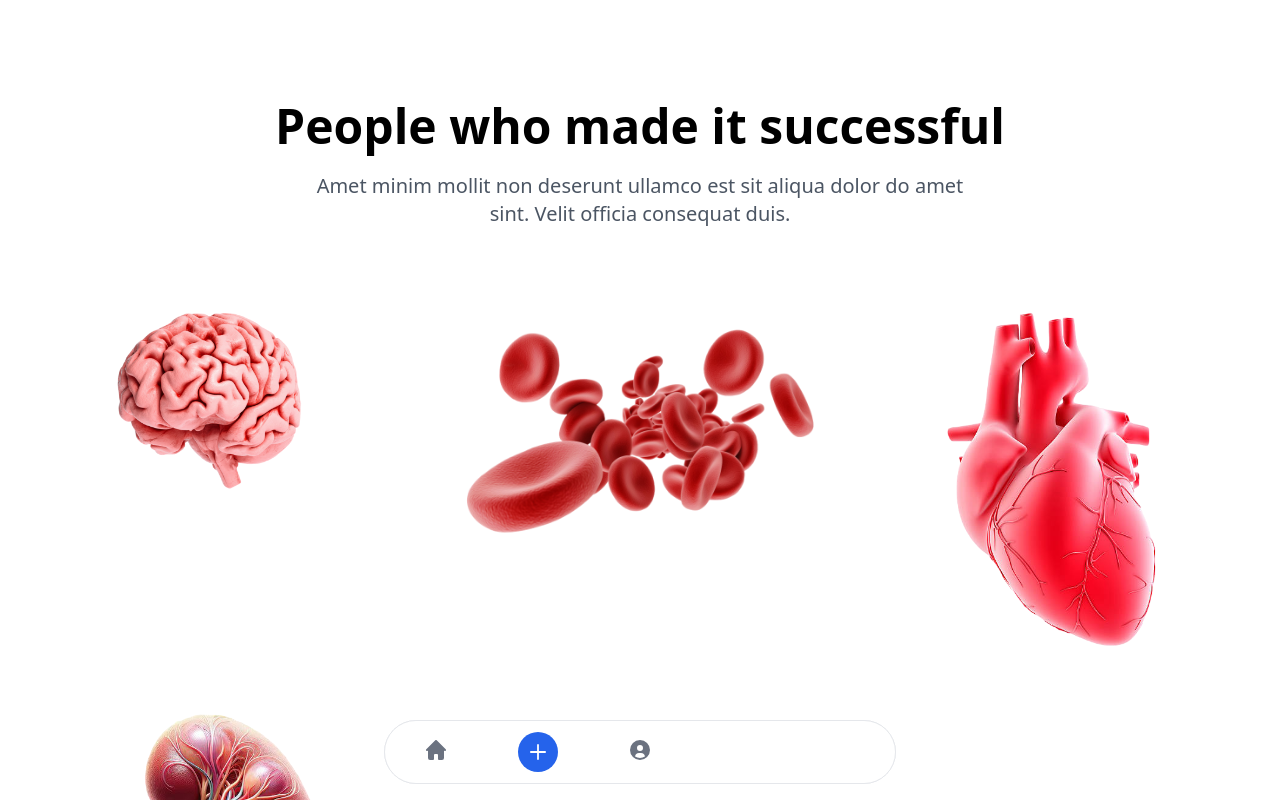
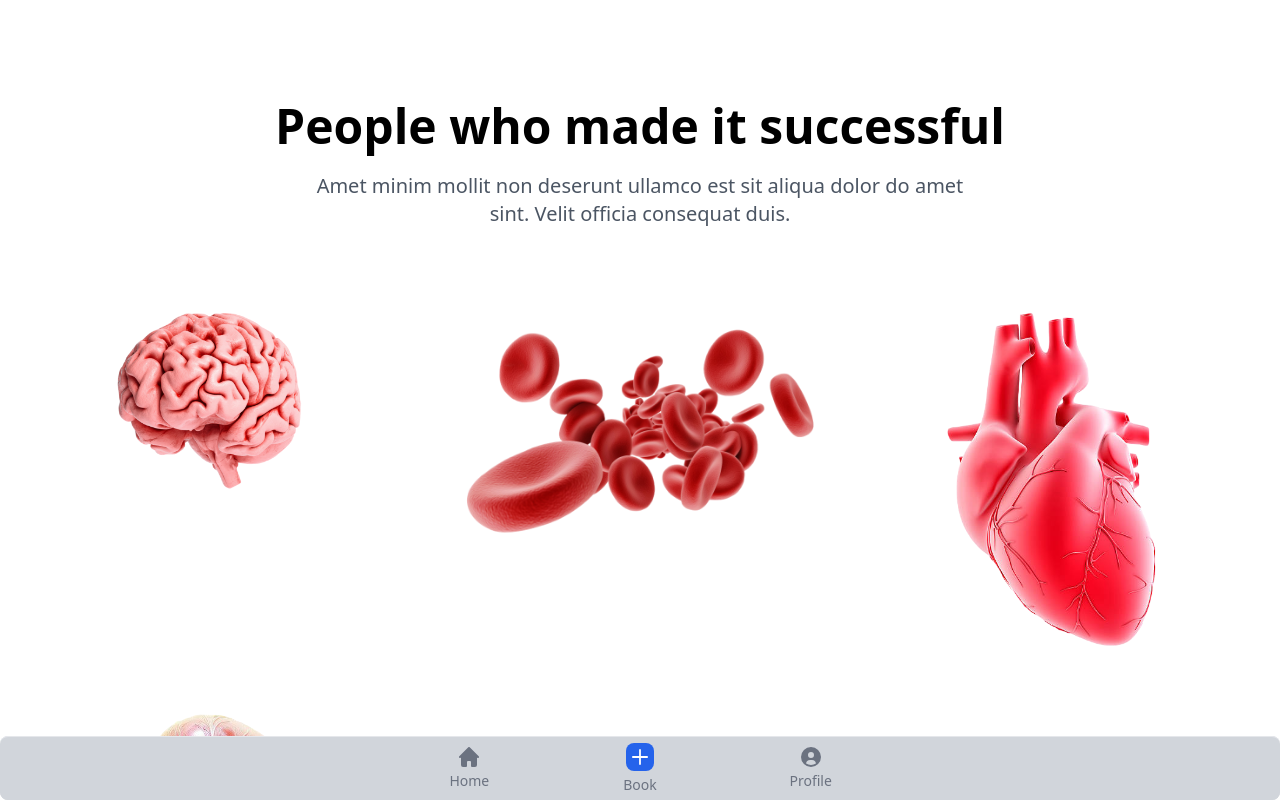
Before and after one commit to Sandile88/webApp, a Next.js app in the folder client/: page / in a window 1280 px wide. Shown: the top 800 px of the page. Built offline with nearby package versions, Linux system fonts and the light colour scheme.

Commit message:
fixed the bottom navbar

```diff
--- a/client/app/components/BottomNav.tsx
+++ b/client/app/components/BottomNav.tsx
@@ -1,49 +1,44 @@
 import React from 'react'
 import Link from 'next/link';
-import MobileClinic from '../mobileclinic/page';
 
 const BottomNav = () => {
   return (
     <section>
-
-
-<div className="fixed z-50 w-full h-16 max-w-lg -translate-x-1/2 bg-white border border-gray-200 rounded-full bottom-4 left-1/2 dark:bg-gray-700 dark:border-gray-600">
-    <div className="grid h-full max-w-lg grid-cols-5 mx-auto">
-        <Link href="/home" data-tooltip-target="tooltip-home" type="button" className="inline-flex flex-col items-center justify-center px-5 rounded-s-full hover:bg-gray-50 dark:hover:bg-gray-800 group">
+      <div className="fixed bottom-0 w-full h-16 bg-gray-300 border-t rounded-lg border-gray-200">
+        <div className="grid h-full max-w-lg grid-cols-3 mx-auto">
+          <Link
+            href="/home"
+            className="inline-flex flex-col items-center justify-center hover:bg-gray-50 group"
+          >
             <svg className="w-5 h-5 mb-1 text-gray-500 dark:text-gray-400 group-hover:text-blue-600 dark:group-hover:text-blue-500" aria-hidden="true" xmlns="http://www.w3.org/2000/svg" fill="currentColor" viewBox="0 0 20 20">
               <path d="m19.707 9.293-2-2-7-7a1 1 0 0 0-1.414 0l-7 7-2 2a1 1 0 0 0 1.414 1.414L2 10.414V18a2 2 0 0 0 2 2h3a1 1 0 0 0 1-1v-4a1 1 0 0 1 1-1h2a1 1 0 0 1 1 1v4a1 1 0 0 0 1 1h3a2 2 0 0 0 2-2v-7.586l.293.293a1 1 0 0 0 1.414-1.414Z"/>
             </svg>
-            <span className="sr-only">Home</span>
+            <span className="text-sm text-gray-500 dark:text-gray-400 group-hover:text-blue-600 dark:group-hover:text-blue-500">Home</span>
           </Link>
-        <div id="tooltip-home" role="tooltip" className="absolute z-10 invisible inline-block px-3 py-2 text-sm font-medium text-white transition-opacity duration-300 bg-gray-900 rounded-lg shadow-sm opacity-0 tooltip dark:bg-gray-700">
-            Home
-            <div className="tooltip-arrow" data-popper-arrow></div>
+
+          <Link
+            href="mobileclinic"
+            className="inline-flex flex-col items-center justify-center hover:bg-gray-50 group"
+          >
+            <div className="inline-flex items-center justify-center w-7 h-7 mb-1 bg-blue-600 rounded-lg hover:bg-blue-700 group">
+              <svg className="w-4 h-4 text-white" aria-hidden="true" xmlns="http://www.w3.org/2000/svg" fill="none" viewBox="0 0 18 18">
+                <path stroke="currentColor" strokeLinecap="round" strokeLinejoin="round" strokeWidth="2" d="M9 1v16M1 9h16"/>
+              </svg>
             </div>
-        <div className="flex items-center justify-center">
-            <Link href="mobileclinic" data-tooltip-target="tooltip-new" type="button" className="inline-flex items-center justify-center w-10 h-10 font-medium bg-blue-600 rounded-full hover:bg-blue-700 group focus:ring-4 focus:ring-blue-300 focus:outline-none dark:focus:ring-blue-800">
-                <svg className="w-4 h-4 text-white" aria-hidden="true" xmlns="http://www.w3.org/2000/svg" fill="none" viewBox="0 0 18 18">
-                    <path stroke="currentColor" stroke-linecap="round" stroke-linejoin="round" stroke-width="2" d="M9 1v16M1 9h16"/>
-                </svg>
-                <span className="sr-only">New item</span>
+            <span className="text-sm text-gray-500 dark:text-gray-400 group-hover:text-blue-600 dark:group-hover:text-blue-500">Book</span>
           </Link>
-        </div>
-        <div id="tooltip-new" role="tooltip" className="absolute z-10 invisible inline-block px-3 py-2 text-sm font-medium text-white transition-opacity duration-300 bg-gray-900 rounded-lg shadow-sm opacity-0 tooltip dark:bg-gray-700">
-            Make a Booking
-            <div className="tooltip-arrow" data-popper-arrow></div>
-        </div>
-        <button data-tooltip-target="tooltip-profile" type="button" className="inline-flex flex-col items-center justify-center px-5 rounded-e-full hover:bg-gray-50 dark:hover:bg-gray-800 group">
+
+          <button
+            type="button"
+            className="inline-flex flex-col items-center justify-center hover:bg-gray-50 group"
+          >
             <svg className="w-5 h-5 mb-1 text-gray-500 dark:text-gray-400 group-hover:text-blue-600 dark:group-hover:text-blue-500" aria-hidden="true" xmlns="http://www.w3.org/2000/svg" fill="currentColor" viewBox="0 0 20 20">
               <path d="M10 0a10 10 0 1 0 10 10A10.011 10.011 0 0 0 10 0Zm0 5a3 3 0 1 1 0 6 3 3 0 0 1 0-6Zm0 13a8.949 8.949 0 0 1-4.951-1.488A3.987 3.987 0 0 1 9 13h2a3.987 3.987 0 0 1 3.951 3.512A8.949 8.949 0 0 1 10 18Z"/>
             </svg>
-            <span className="sr-only">Profile</span>
+            <span className="text-sm text-gray-500 dark:text-gray-400 group-hover:text-blue-600 dark:group-hover:text-blue-500">Profile</span>
           </button>
-        <div id="tooltip-profile" role="tooltip" className="absolute z-10 invisible inline-block px-3 py-2 text-sm font-medium text-white transition-opacity duration-300 bg-gray-900 rounded-lg shadow-sm opacity-0 tooltip dark:bg-gray-700">
-            Profile
-            <div className="tooltip-arrow" data-popper-arrow></div>
         </div>
       </div>
-</div>
-
     </section>
   )
 }
--- a/client/app/components/Login.tsx
+++ b/client/app/components/Login.tsx
@@ -2,7 +2,7 @@ import React from 'react'
 
 const Login = () => {
   return (
-    <div></div>
+    <section></section>
   )
 }
 
```
Lines whose indentation alone changed are shown as unchanged.
